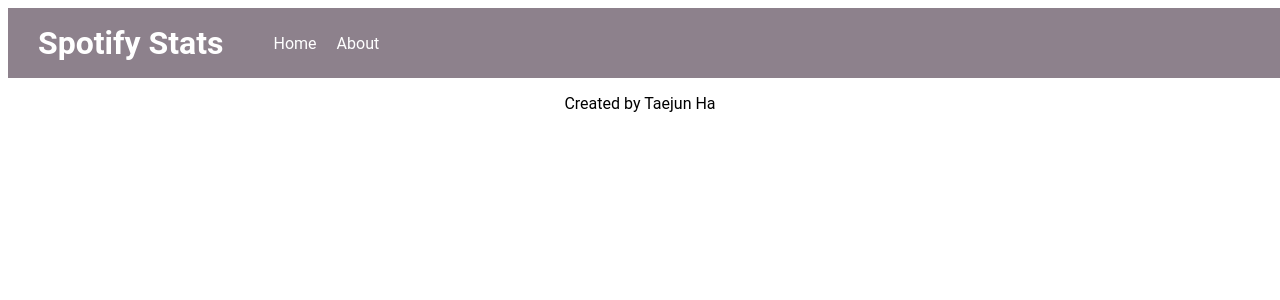
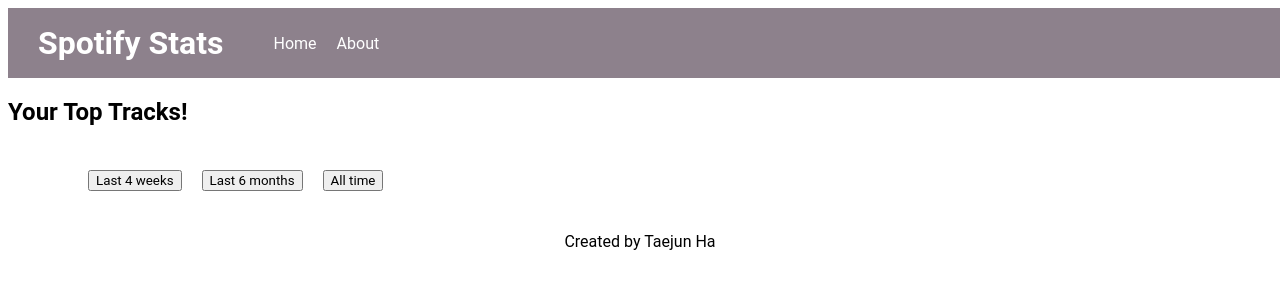
Before and after one commit to taejunha/spotify-stats, a React (Create React App) app: page /mainpage in a window 1280 px wide. Shown: the top 300 px of the page. Built offline with nearby package versions, Linux system fonts and the light colour scheme.

Commit message:
name file changes

```diff
--- a/public/index.html
+++ b/public/index.html
@@ -25,6 +25,7 @@
       Learn how to configure a non-root public URL by running `npm run build`.
     -->
     <title>React App</title>
+    <link href="https://cdn.jsdelivr.net/npm/boxicons@2.1.2/css/boxicons.min.css" rel="stylesheet">
   </head>
   <body>
     <noscript>You need to enable JavaScript to run this app.</noscript>
--- a/server.js
+++ b/server.js
@@ -85,7 +85,7 @@
             refresh_token = body.refresh_token;
 
         res.redirect(
-          '/toptracks/#' +
+          '/mainpage/#' +
             querystring.stringify({
               client: 'spotify',
               access_token: access_token,
--- a/src/App.js
+++ b/src/App.js
@@ -1,6 +1,6 @@
 import { Footer } from "./components/Footer";
 import { Navbar } from "./components/Navbar";
-import { TopTracks } from "./components/TopTracks";
+import { MainPage } from "./components/MainPage";
 import { HomePage } from "./components/HomePage";
 import {
   BrowserRouter as Router,
@@ -14,7 +14,7 @@
         <Navbar />
         <Routes>
           <Route path="/home" element={ <HomePage/> } />
-          <Route path="/toptracks" element={ <TopTracks />} />
+          <Route path="/mainpage" element={ <MainPage />} />
         </Routes>
         <Footer />
       </Router>
--- /dev/null
+++ b/src/components/MainPage.js
@@ -0,0 +1,85 @@
+import React, { useState, useEffect } from "react";
+import "../style/mainpage.css";
+//import { redirectToAuthCodeFlow, getAccessToken, refreshAccessToken, isTokenExpired } from "../authCodeWithPkce";
+
+const timeRangeMap = {
+  'last 4 weeks': 'short_term',
+  'last 6 months': 'medium_term',
+  'all time': 'long_term'
+};
+
+async function fetchUserTopTracks(accessToken, timeRange) {
+  const response = await fetch(`/top_tracks?access_token=${accessToken}&time_range=${timeRange}`);
+  if (!response.ok) {
+    throw new Error(`HTTP error! status: ${response.status}`);
+  }
+  return await response.json();
+}
+
+export function MainPage() {
+  const [accessToken, setAccessToken] = useState(null);
+  const [timeSlot, setTimeSlot] = useState('last 4 weeks');
+  const [tracks, setTracks] = useState([]);
+
+  useEffect(() => {
+    // Extract the access token from the URL hash
+    const hash = window.location.hash.substring(1);
+    const params = new URLSearchParams(hash);
+    const token = params.get('access_token');
+
+    setAccessToken(token);
+
+    let isSubscribed = true;
+    if (token) {
+      const timeRange = timeRangeMap[timeSlot];
+      fetchUserTopTracks(token, timeRange)
+        .then(data => {
+          if (isSubscribed) {
+            setTracks(data.items);
+          }
+        })
+        .catch(console.error);
+    }
+
+    return () => isSubscribed = false;
+  }, [timeSlot]);
+
+  const handleTimeSlotChange = (newTimeSlot) => {
+    setTimeSlot(newTimeSlot);
+  }
+
+  return (
+    <>
+      <h2 className="track-heading">Your Top Tracks!</h2>
+      <nav className="tracknavbar">
+        <ul>
+          <li onClick={() => handleTimeSlotChange('last 4 weeks')}>
+            <button type="button">Last 4 weeks</button>
+          </li>
+          <li onClick={() => handleTimeSlotChange('last 6 months')}>
+            <button type="button">Last 6 months</button>
+          </li>
+          <li onClick={() => handleTimeSlotChange('all time')}>
+            <button type="button">All time</button>
+          </li>
+        </ul>
+      </nav>
+      <ol className="top-tracks-list">
+        {tracks.map((track, index) => (
+          <li key={index} className="top-track">
+            <span className="track-number">{index + 1}.</span>
+            <img
+              src={track.album.images[0].url} // Assuming the first image is the one you want
+              alt={track.name + " album cover"}
+              className="album-cover"
+            />
+            <span className="track-info">
+              {track.name} by {track.artists.map(artist => artist.name).join(", ")}
+                - Popularity: {track.popularity}
+            </span>
+          </li>
+        ))}
+      </ol>
+    </>
+  );
+}
--- /dev/null
+++ b/src/style/mainpage.css
@@ -0,0 +1,27 @@
+.tracknavbar {
+    display: flex;
+    align-items: center;
+    top: 0px;
+    height: 70px;
+    width: 100%;
+    padding: 0 30px;
+}
+
+.album-cover {
+    max-width: 100px;
+    max-height: 100px;
+    margin-right: 10px;
+  }
+
+  .top-track {
+    display: flex;
+    align-items: center;
+  }
+
+  .track-info {
+    margin-left: 10px;
+  }
+
+  .track-number {
+    margin-right: 5px;
+  }
```
